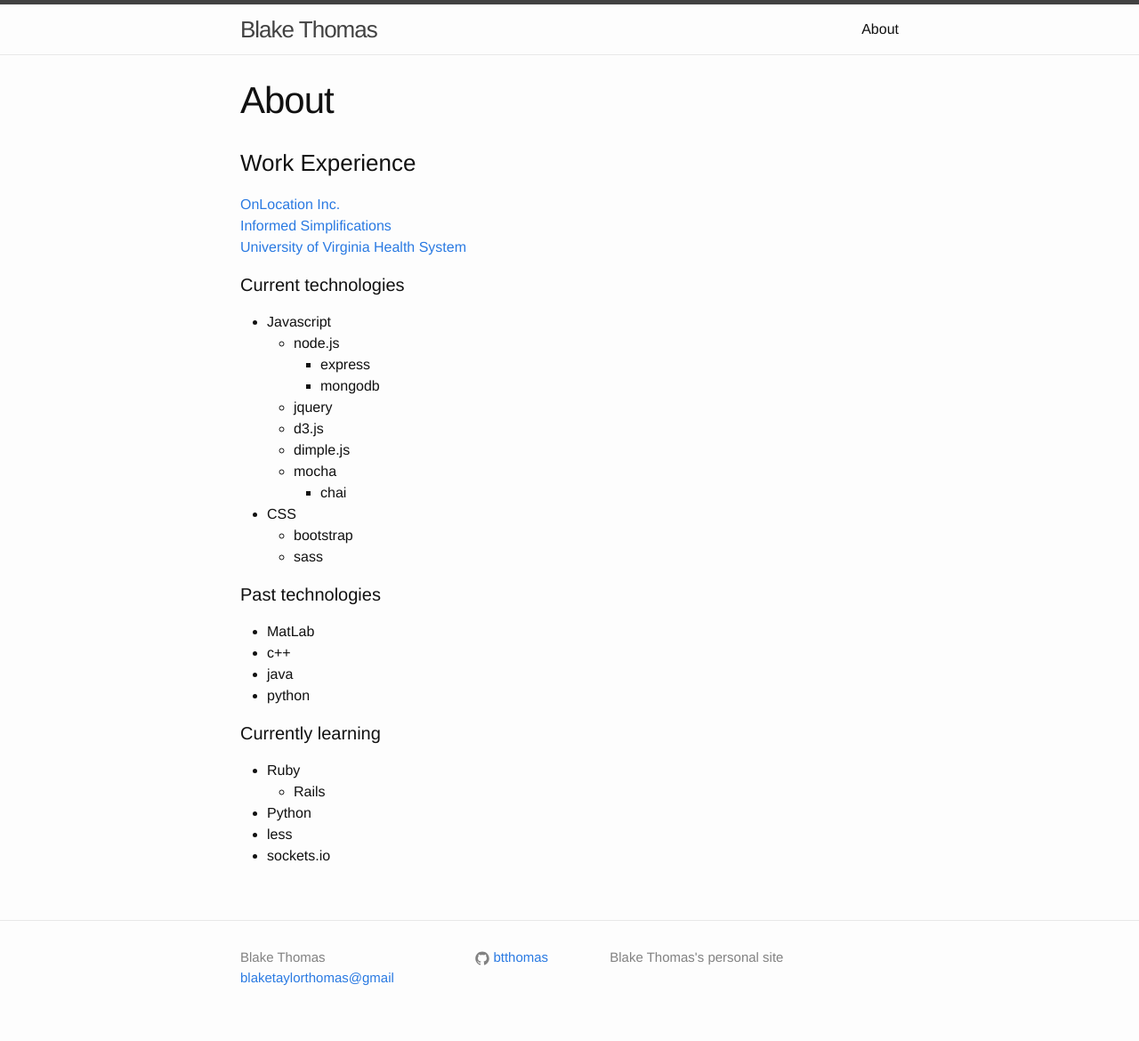
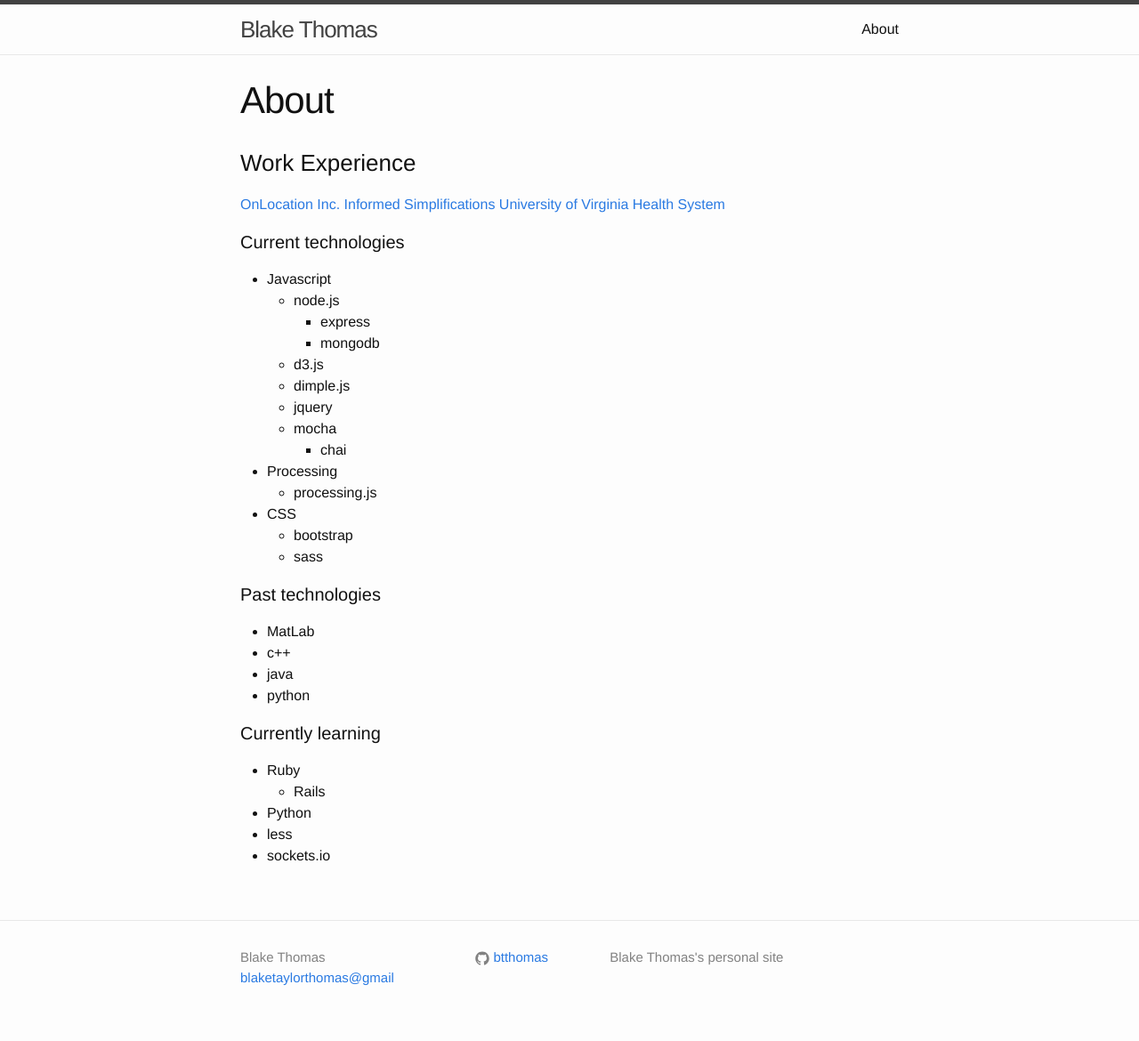
Before and after one commit to btthomas/btthomas.github.io, a Jekyll site: the page built from about.md, in a window 1280 px wide. Shown: the whole page at 89% size. Built offline with Jekyll 4.4.1, drawn with Linux system fonts in a browser that asks for light colours; a script that is not in the unit is left out.

Commit message:
update gems

```diff
--- a/Gemfile
+++ b/Gemfile
@@ -2,3 +2,4 @@
 gem 'github-pages'
 gem 'rouge'
 gem 'kramdown'
+gem 'wdm'
--- a/_config.yml
+++ b/_config.yml
@@ -24,4 +24,4 @@
 
 # Build settings
 markdown: kramdown
-highlighter: pygments
+highlighter: rouge
--- a/about.md
+++ b/about.md
@@ -6,8 +6,8 @@
 
 ### Work Experience
 
-[OnLocation Inc.](http://www.onlocationinc.com/) <br>
-[Informed Simplifications](http://www.informedsimplifications.com/) <br>
+[OnLocation Inc.](http://www.onlocationinc.com/)
+[Informed Simplifications](http://www.informedsimplifications.com/)
 [University of Virginia Health System](http://www.medicine.virginia.edu/)
 
 #### Current technologies
@@ -16,11 +16,13 @@
   * node.js
     * express
     * mongodb
-  * jquery
   * d3.js
   * dimple.js
+  * jquery
   * mocha
     * chai
+* Processing
+  * processing.js
 
 * CSS
   * bootstrap
```
Also changed, not shown: Gemfile.lock.
